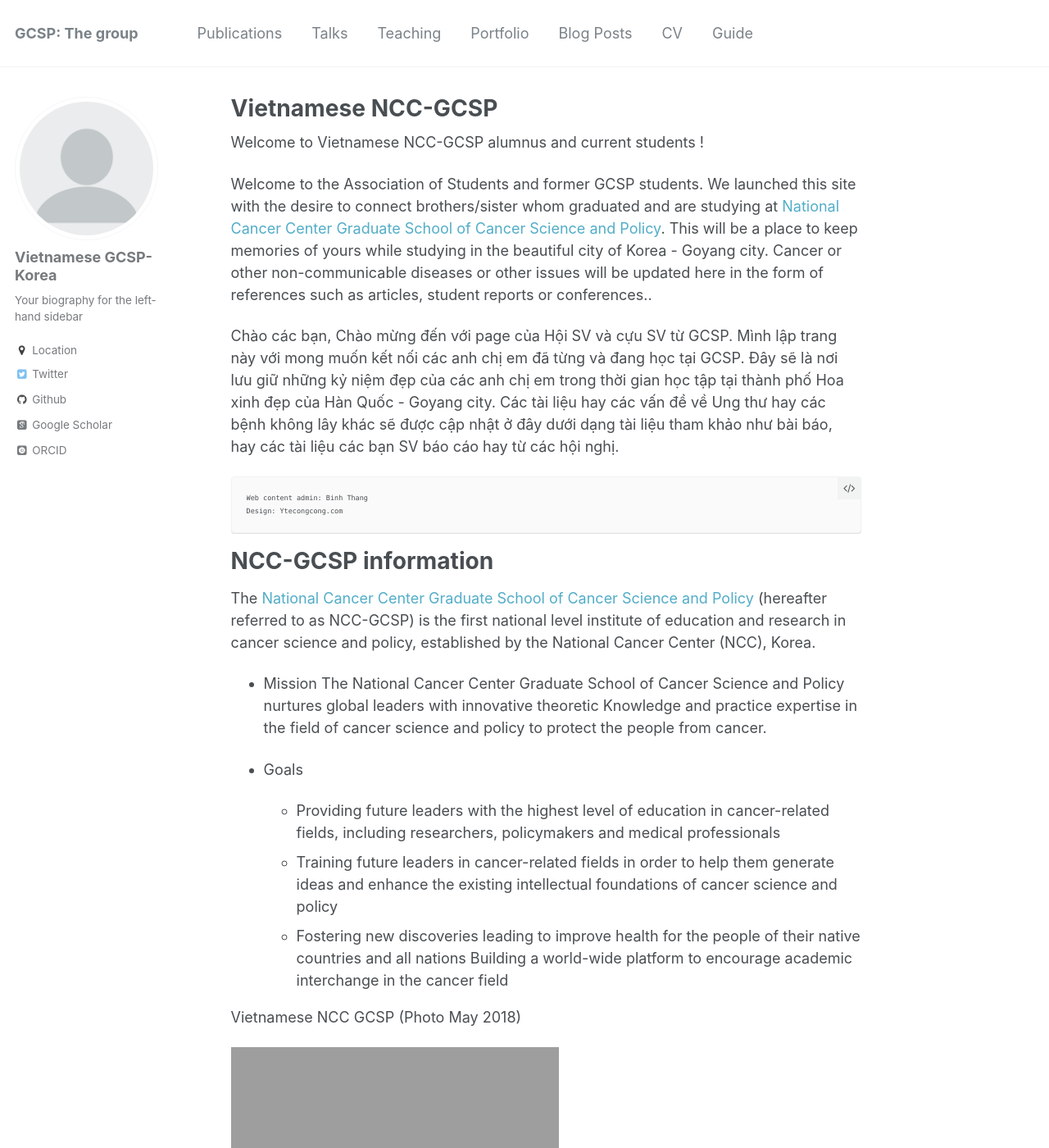
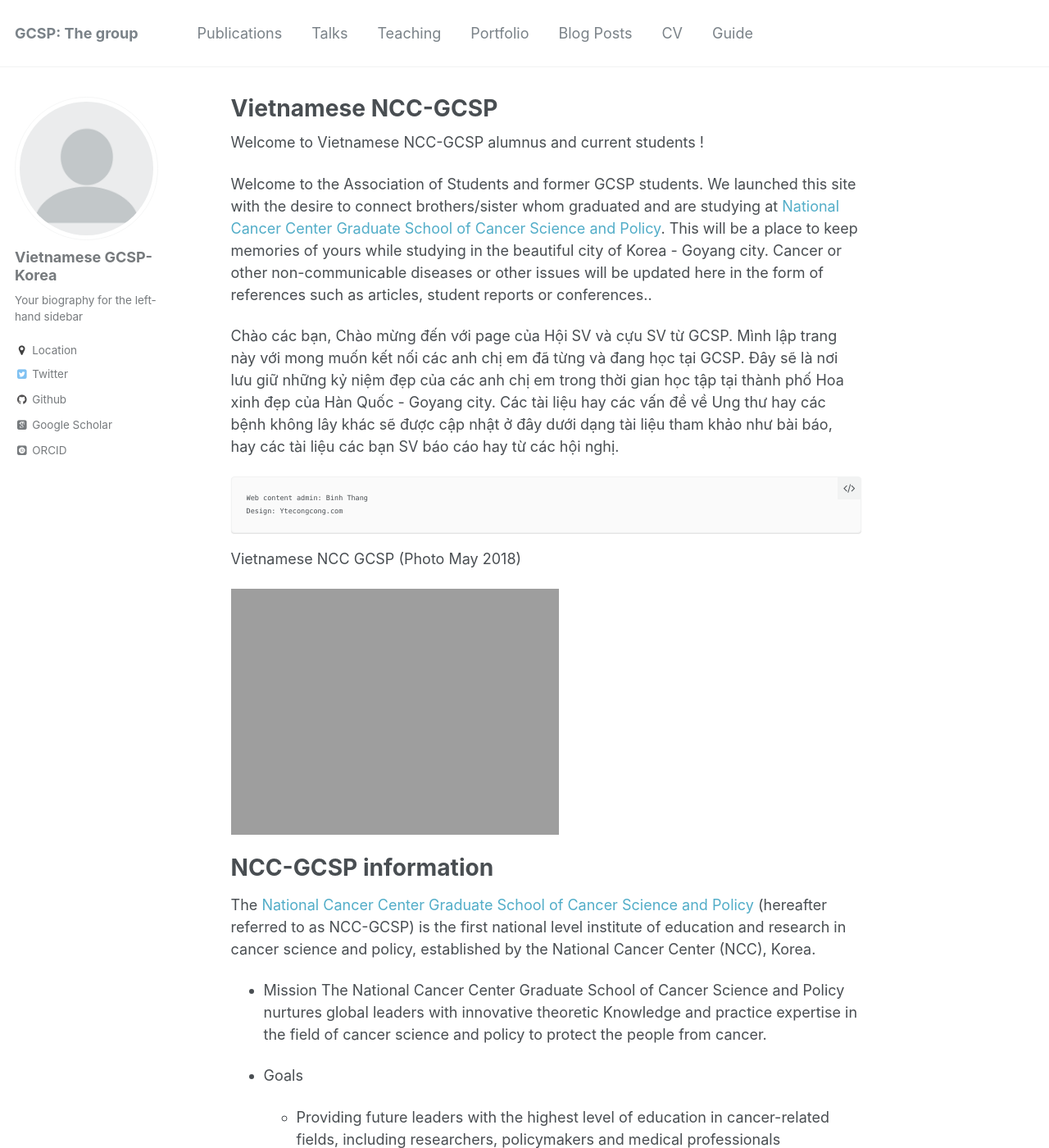
Before and after one commit to kklot/gcsp, a Jekyll site: the page built from _pages/about.md, in a window 1280 px wide and 1400 px high. Shown: the whole window at 82% size. Built offline with Jekyll 4.4.1, drawn with Linux system fonts in a browser that asks for light colours; some web fonts are replaced.

Commit message:
Update about.md

```diff
--- a/_pages/about.md
+++ b/_pages/about.md
@@ -25,6 +25,11 @@ Các tài liệu hay các vấn đề về Ung thư hay các bệnh không lây
     Web content admin: Binh Thang
     Design: Ytecongcong.com
 
+Vietnamese NCC GCSP (Photo May 2018)
+
+![Vietnamese NCC GCSP](:images/GCSP.png)
+
+
 NCC-GCSP information
 ======
 The [National Cancer Center Graduate School of Cancer Science and Policy](http://www.ncc-gcsp.ac.kr/) (hereafter referred to as NCC-GCSP) is the first national level institute of education and research in cancer science and policy, established by the National Cancer Center (NCC), Korea.
@@ -39,9 +44,7 @@ The National Cancer Center Graduate School of Cancer Science and Policy nurtures
 Building a world-wide platform to encourage academic interchange in the cancer field
 
 
-Vietnamese NCC GCSP (Photo May 2018)
 
-![Vietnamese NCC GCSP](:images/GCSP.png)
 
 For more info
 ------
```
